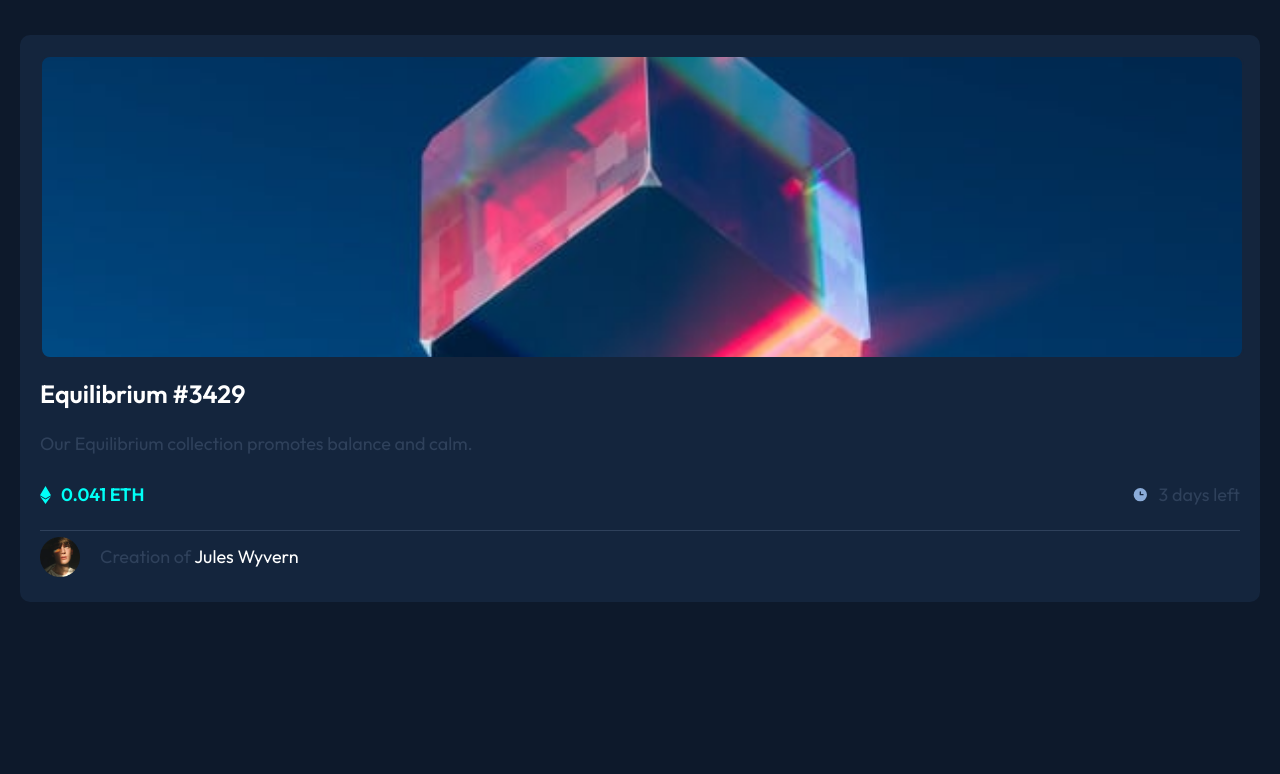
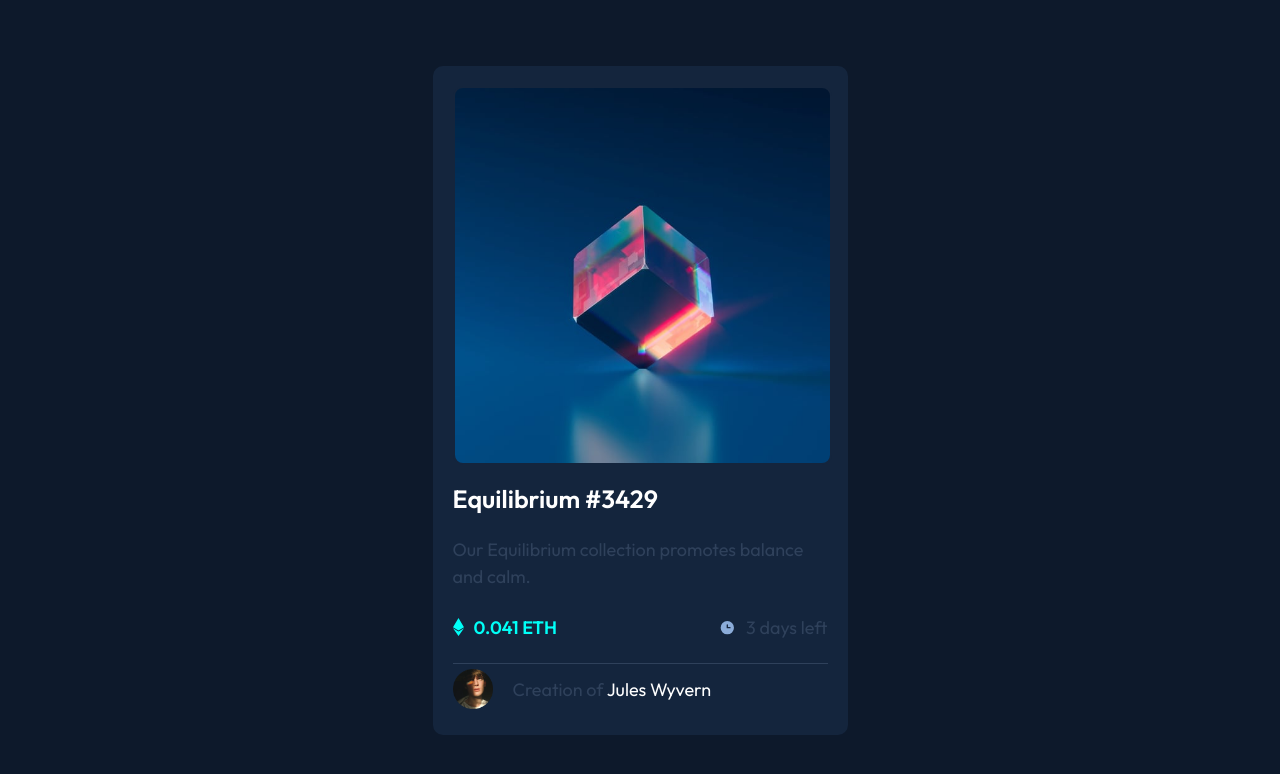
Before and after one commit to Ancorreapacheco/NFT-preview-Card, a plain HTML site: page index.html in a window 1280 px wide. Drawn offline with Linux system fonts and the light colour scheme.

Commit message:
Ready for upload

```diff
--- a/css/nft-styyle.css
+++ b/css/nft-styyle.css
@@ -34,6 +34,7 @@ The designs were created to the following widths:
 :root {
   --primaryOne: hsl(215, 51%, 70%);
   --primaryTwo: hsl(178, 100%, 50%);
+  --primaryTwoG: hsl(178, 100%, 50%, 0.6);
   --neutralOne: hsl(217, 54%, 11%);
   --neutralTwo: hsl(216, 50%, 16%);
   --neutralThree: hsl(215, 32%, 27%);
@@ -46,6 +47,7 @@ The designs were created to the following widths:
 html {
   box-sizing: border-box;
   font-size: 62.5%;
+  height: 100%;
 }
 
 *,
@@ -59,15 +61,10 @@ body {
   font-size: 1.6rem;
   line-height: 1.5;
   background-color: var(--neutralOne);
+  height: 100%;
 }
 
 /* --------------------------GLOBALES----------------------------- */
-
-.container {
-  max-width: 120rem;
-  width: 90%;
-  margin: 0 auto;
-}
 
 img {
   max-width: 100%;
@@ -77,6 +74,12 @@ img {
 
 /* ------------------------------------------------------ */
 
+.card {
+  margin: 0 auto;
+  width: 100%;
+  height: 100%;
+}
+
 .card .contenedor {
   background-color: var(--neutralTwo);
   margin: 3.5rem 2rem;
@@ -85,15 +88,39 @@ img {
   padding: 1rem;
 }
 
+@media (min-width: 768px) {
+
+  .card{
+    display: flex;
+    justify-content: center;
+    align-items: center;
+  }
+  .card .contenedor {
+    max-width: 375px;
+    max-height: 650px;
+    margin: 0 auto;
+
+  }
+}
+
 .card .image-nft {
   background-image: url(/images/image-equilibrium.jpg);
-  height: 30rem;
   width: 100%;
+  padding-top: 100%;
   background-repeat: no-repeat;
   background-position: center;
   background-size: cover;
   border: 2px solid var(--neutralTwo);
   border-radius: 1rem;
+  overflow: hidden;
+}
+
+.card .image-nft:hover {
+  background-image: url(/images/icon-view.svg),
+    linear-gradient(var(--primaryTwoG), var(--primaryTwoG)),
+    url(/images/image-equilibrium.jpg), url(/images/icon-view.svg);
+  background-size: 5rem, cover, cover;
+  cursor: pointer;
 }
 
 .card h1 {
@@ -101,19 +128,23 @@ img {
   color: var(--neutralFour);
 }
 
-.card p{
-  color:var(--neutralThree);
+.card h1:hover {
+  color: var(--primaryTwo);
+  cursor: pointer;
+}
+
+.card p {
+  color: var(--neutralThree);
   font-size: 1.8rem;
   margin: 1.2rem 0;
 }
 
-.card .details{
+.card .details {
   display: flex;
   justify-content: space-between;
   align-items: center;
-  border-bottom: 1px solid var(--neutralThree) ;
+  border-bottom: 1px solid var(--neutralThree);
   padding-bottom: 1rem;
-
 }
 
 .card .eth-icon {
@@ -122,31 +153,34 @@ img {
 
 .card .eth-price {
   display: inline;
-  color:var(--primaryTwo);
+  color: var(--primaryTwo);
   font-weight: 900;
 }
 
-.card .details p{
+.card .details p {
   display: inline;
 }
-.card .details div{
+.card .details div {
   display: flex;
   justify-content: space-evenly;
   align-items: center;
-  gap:1rem;
+  gap: 1rem;
 }
-.card .autor{
+.card .autor {
   display: flex;
   align-items: center;
-  gap:2rem;
+  gap: 2rem;
 }
 
-.card .autor-icon{
+.card .autor-icon {
   width: 4rem;
-
 }
 
-.card .autor-name{
-  color:var(--neutralFour);
+.card .autor-name {
+  color: var(--neutralFour);
+}
 
+.card .autor-name:hover {
+  color: var(--primaryTwo);
+  cursor: pointer;
 }
```
Also changed, not shown: index.html (+2 -0 lines), design/maqueta.png (added).
